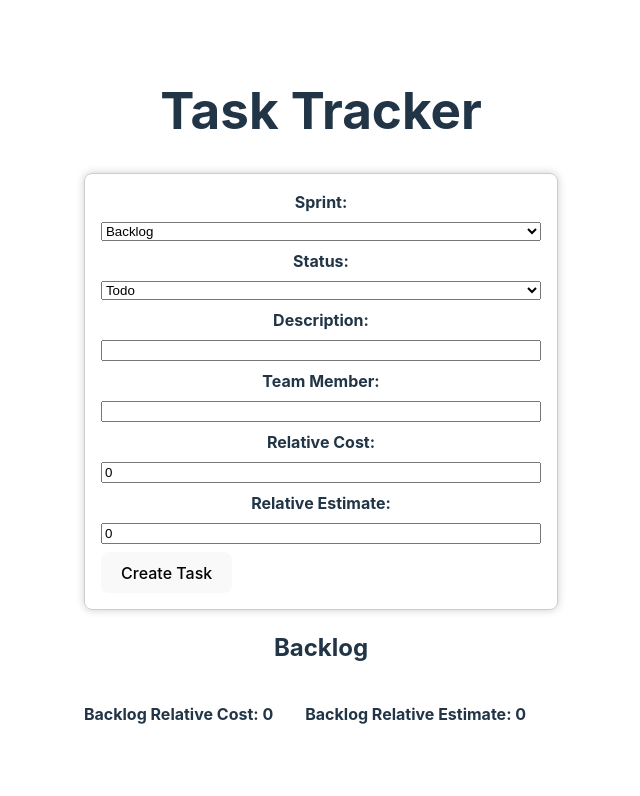
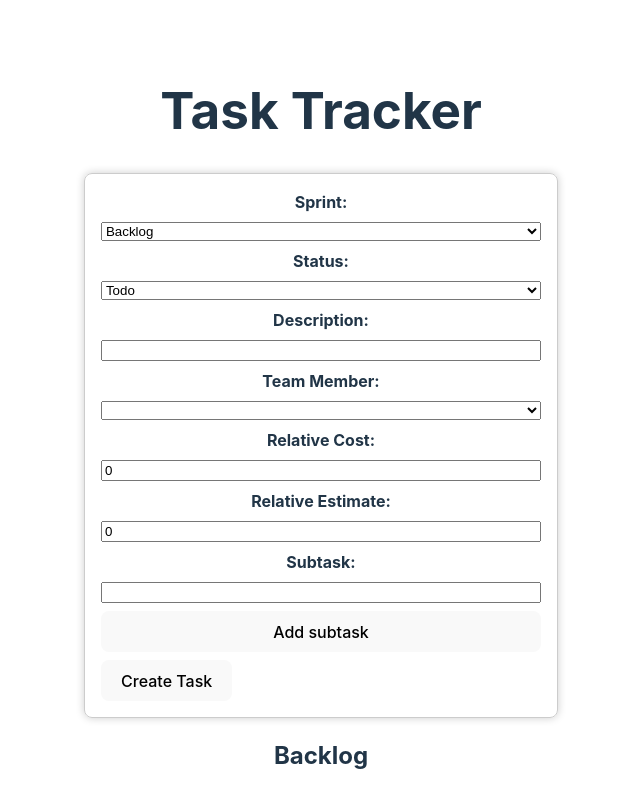
Before and after one commit to Newie03/Sprint-Planning-App-JAC-Inc, a React (Vite) app in the folder SprintPlanningAppJACInc/: page / in a window 1280 px wide. Shown: the top 796 px of the page, without its empty margins (319-959 px from the left). Built offline with nearby package versions, Linux system fonts and the light colour scheme.

Commit message:
Adding on to Test Branch
Added drop down to member name and added subtask with showing list of subtask with alert

```diff
--- a/SprintPlanningAppJACInc/src/App.jsx
+++ b/SprintPlanningAppJACInc/src/App.jsx
@@ -4,10 +4,12 @@ import TaskList from "./components/TaskList";
 import "./App.css";
 
 const App = () => {
+
   const [sprints, setSprints] = useState([
     {
       name: "Backlog",
       columns: ["Todo", "InProgress", "UnderReview", "Done"],
+      teamMember: ["Jeesung", "Connor","Aaron",""],
       tasks: {
         Todo: [],
         InProgress: [],
@@ -18,6 +20,7 @@ const App = () => {
     {
       name: "Sprint 1",
       columns: ["Todo", "InProgress", "UnderReview", "Done"],
+      teamMember: ["Jeesung", "Connor","Aaron",""],
       tasks: {
         Todo: [],
         InProgress: [],
@@ -95,6 +98,7 @@ const App = () => {
     const newSprint = {
       name: `Sprint ${sprints.length}`,
       columns: ["Todo", "InProgress", "UnderReview", "Done"],
+      teamMember: ["Jeesung", "Connor","Aaron", ""],
       tasks: {
         Todo: [],
         InProgress: [],
@@ -135,6 +139,13 @@ const App = () => {
       .join("\n");
 
     alert(`Sprint Summary for ${sprintName}:\n${summary}`);
+  };
+
+  const showSubtask = (task) =>{
+    const summary = task.subTasks.map((sub) => {
+      return `${sub.value}`;
+    }).join("\n");
+    alert(`List of subtask for ${task.description}:\n${summary}`);
   };
 
   const handleCompleteSprint = (currentSprintName) => {
@@ -192,7 +203,6 @@ const App = () => {
                 <span>
                   {sprint.name} Relative Cost: {totalCost}
                 </span>
-
                 <span>
                   {sprint.name} Relative Estimate: {totalEstimate}
                 </span>
@@ -205,6 +215,7 @@ const App = () => {
                     tasks={sprint.tasks[column]}
                     onEdit={handleEdit}
                     onRemove={handleRemove}
+                    onSub={showSubtask}
                   />
                 ))}
               </div>
--- a/SprintPlanningAppJACInc/src/components/TaskForm.jsx
+++ b/SprintPlanningAppJACInc/src/components/TaskForm.jsx
@@ -17,15 +17,22 @@ const TaskForm = ({ onSubmit, editingTask, onCancel, sprints }) => {
   const [estimate, setEstimate] = useState(
     editingTask ? editingTask.estimate : 0
   );
+  const [subTasks, setsubTasks] = useState( editingTask ? editingTask.subTasks : [{ value: '' }]);
+  const [subTasksdetail, setsubTasksdetail] = useState("");
 
+  const addsubTasks = () => {
+    setsubTasks([...subTasks, { value: '' }]);
+  };
   useEffect(() => {
     if (editingTask) {
+      console.log(editingTask);
       setSprint(editingTask.sprint);
       setStatus(editingTask.status);
       setDescription(editingTask.description);
       setTeamMember(editingTask.teamMember);
       setCost(editingTask.cost);
       setEstimate(editingTask.estimate);
+      setsubTasks(editingTask.subTasks);
     } else {
       setSprint(sprints[0].name);
       setStatus("Todo");
@@ -33,6 +40,7 @@ const TaskForm = ({ onSubmit, editingTask, onCancel, sprints }) => {
       setTeamMember("");
       setCost(0);
       setEstimate(0);
+      setsubTasks([{ value: '' }]);
     }
   }, [editingTask, sprints]);
 
@@ -45,6 +53,7 @@ const TaskForm = ({ onSubmit, editingTask, onCancel, sprints }) => {
       teamMember,
       cost,
       estimate,
+      subTasks,
     });
     setSprint(sprints[0].name);
     setStatus("Todo");
@@ -52,6 +61,7 @@ const TaskForm = ({ onSubmit, editingTask, onCancel, sprints }) => {
     setTeamMember("");
     setCost(0);
     setEstimate(0);
+    setsubTasks([{ value: '' }]);
   };
 
   return (
@@ -88,11 +98,15 @@ const TaskForm = ({ onSubmit, editingTask, onCancel, sprints }) => {
       </div>
       <div className="task-form__field">
         <label>Team Member:</label>
-        <input
-          type="text"
-          value={teamMember}
-          onChange={(e) => setTeamMember(e.target.value)}
-        />
+        <select value={teamMember} onChange={(e) => setTeamMember(e.target.value)}>
+          {sprints
+            .find((s) => s.name === sprint)
+            .teamMember.map((teammember) => (
+              <option key={`${teammember}`} value={teammember}>
+                {teammember}
+              </option>
+            ))}
+        </select>
       </div>
       <div className="task-form__field">
         <label>Relative Cost:</label>
@@ -110,6 +124,21 @@ const TaskForm = ({ onSubmit, editingTask, onCancel, sprints }) => {
           onChange={(e) => setEstimate(parseInt(e.target.value))}
         />
       </div>
+      <div className="task-form__field">
+        <label>Subtask:</label>
+        {subTasks.map((subtask, index) => (
+        <input
+          key={index}
+          value={subtask.value}
+          onChange={(e) => {
+            const newInputs = [...subTasks];
+            newInputs[index].value = e.target.value;
+            setsubTasks(newInputs);
+          }}
+        />
+      ))}
+        <button type="button" onClick={addsubTasks} >Add subtask</button>
+      </div>
       <div className="task-form__actions">
         <button type="submit">
           {editingTask ? "Update Task" : "Create Task"}
--- a/SprintPlanningAppJACInc/src/components/TaskList.jsx
+++ b/SprintPlanningAppJACInc/src/components/TaskList.jsx
@@ -1,6 +1,6 @@
 import React from "react";
 
-const TaskList = ({ title, tasks, onEdit, onRemove }) => (
+const TaskList = ({ title, tasks, onEdit, onRemove, onSub }) => (
   <div className="task-list">
     <h3>{title}</h3>
     <ul>
@@ -20,7 +20,9 @@ const TaskList = ({ title, tasks, onEdit, onRemove }) => (
           <div className="task-list__item-estimate">
             Relative Estimate: {task.estimate}
           </div>
+          <div className="task-list__item-cost">Subtasks: {task.subTasks.length}</div>
           <div className="task-list__item-actions">
+          <button onClick={() => onSub(task)}>Show Subtasks</button>
             <button onClick={() => onEdit(task)}>Edit</button>
             <button onClick={() => onRemove(task)}>Remove</button>
           </div>
```
